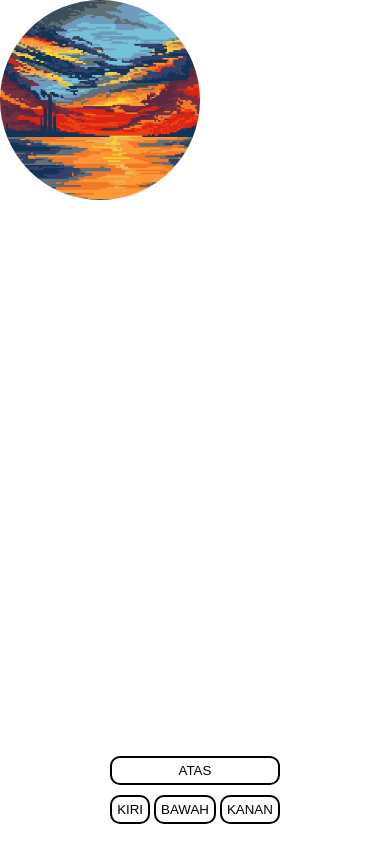
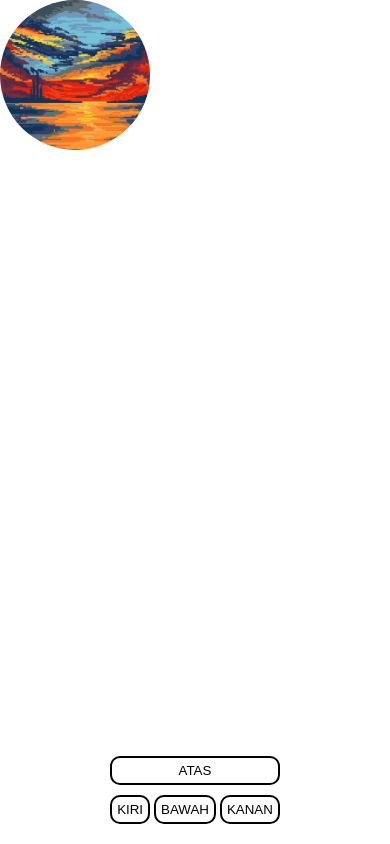
Before and after one commit to HekaStore/gameku, a plain HTML site: page index.html in a window 390 px wide. Drawn offline with Linux system fonts and the light colour scheme.

Commit message:
Update style.css

```diff
--- a/style.css
+++ b/style.css
@@ -59,9 +59,9 @@ background: lightgray;
      justify-content: center;
      align-items: flex-end;
 }
-@media screen and (max-width:400) {
+@media screen and (max-width:400px) {
      #target {
-          witdh: 100px;
-          height: 100px;
+          width: 150px;
+          height: 150px;
      }
 }
```
